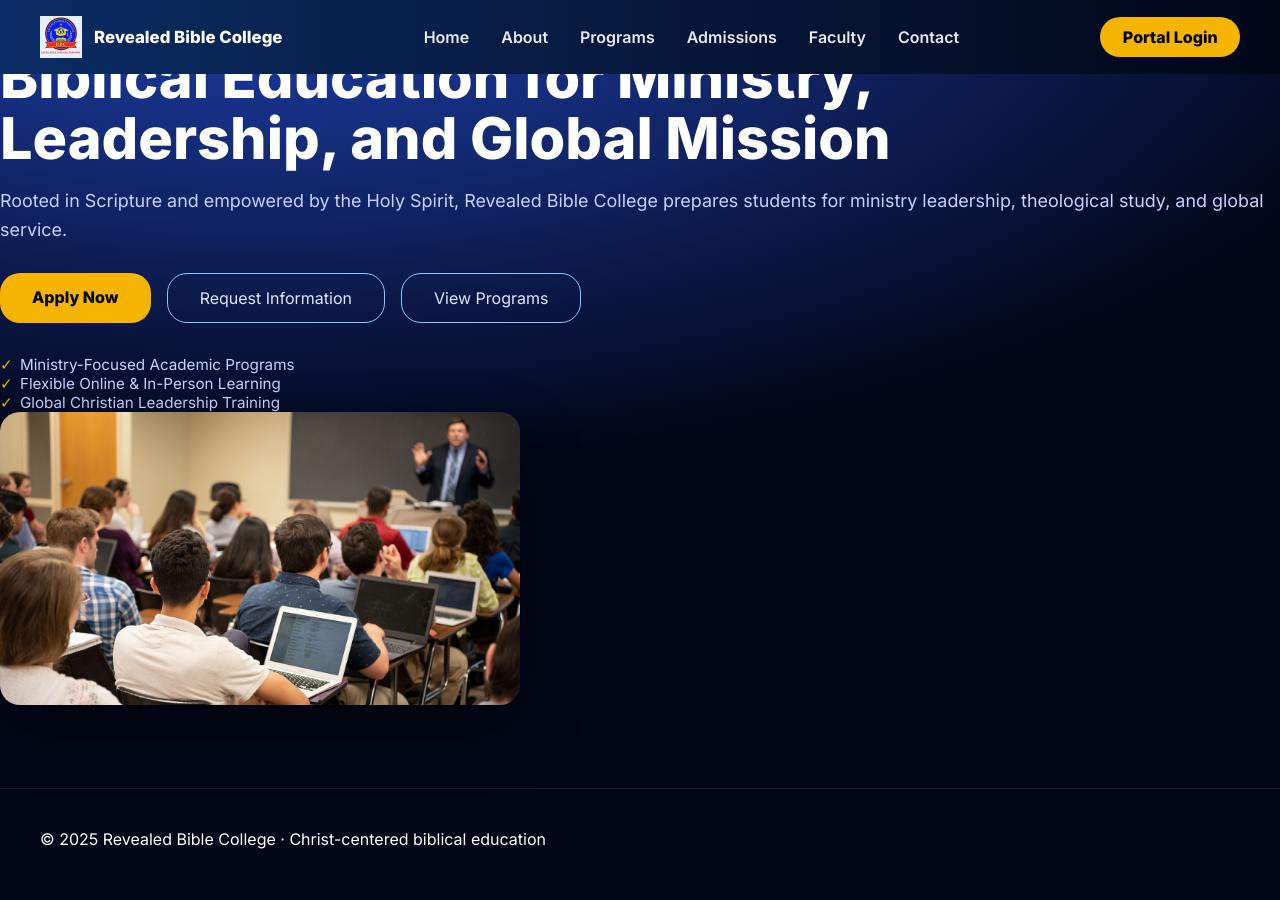
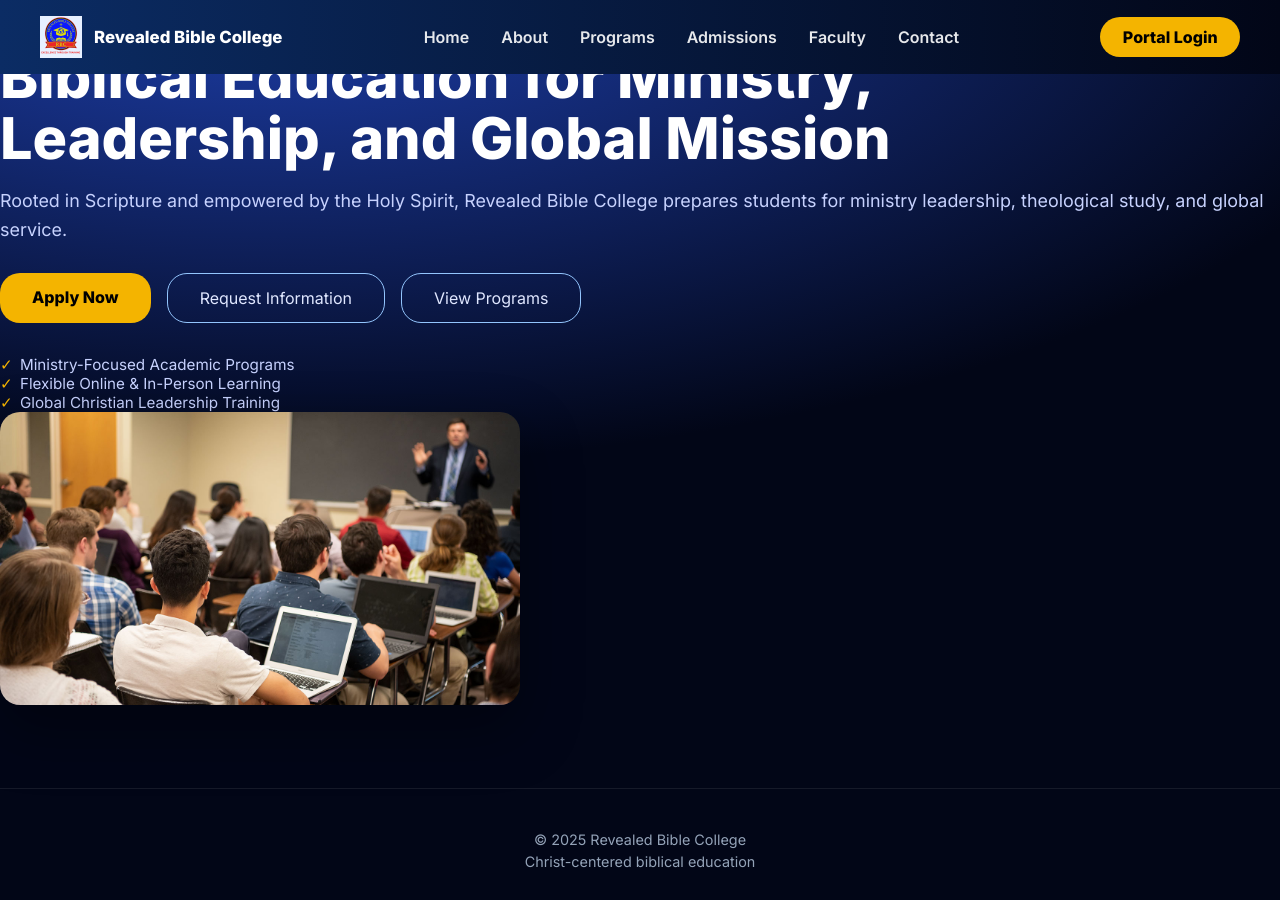
Before and after one commit to WillieKM/my-student-portal, a Jekyll site: the page built from index.html, in a window 1280 px wide and 900 px high, scrolled down 106 px. Built offline with Jekyll 4.4.1, drawn with Linux system fonts in a browser that asks for light colours; before the commit the page ends 983 px from its top, so only the background shows below that.

Commit message:
Update default.html

```diff
--- a/_layouts/default.html
+++ b/_layouts/default.html
@@ -56,7 +56,10 @@
 </main>
 
 <footer class="site-footer">
-  © 2025 Revealed Bible College · Christ-centered biblical education
+  <div class="footer-inner">
+    <p class="footer-brand">© 2025 Revealed Bible College</p>
+    <p class="footer-tagline">Christ-centered biblical education</p>
+  </div>
 </footer>
 
 <script>
```
